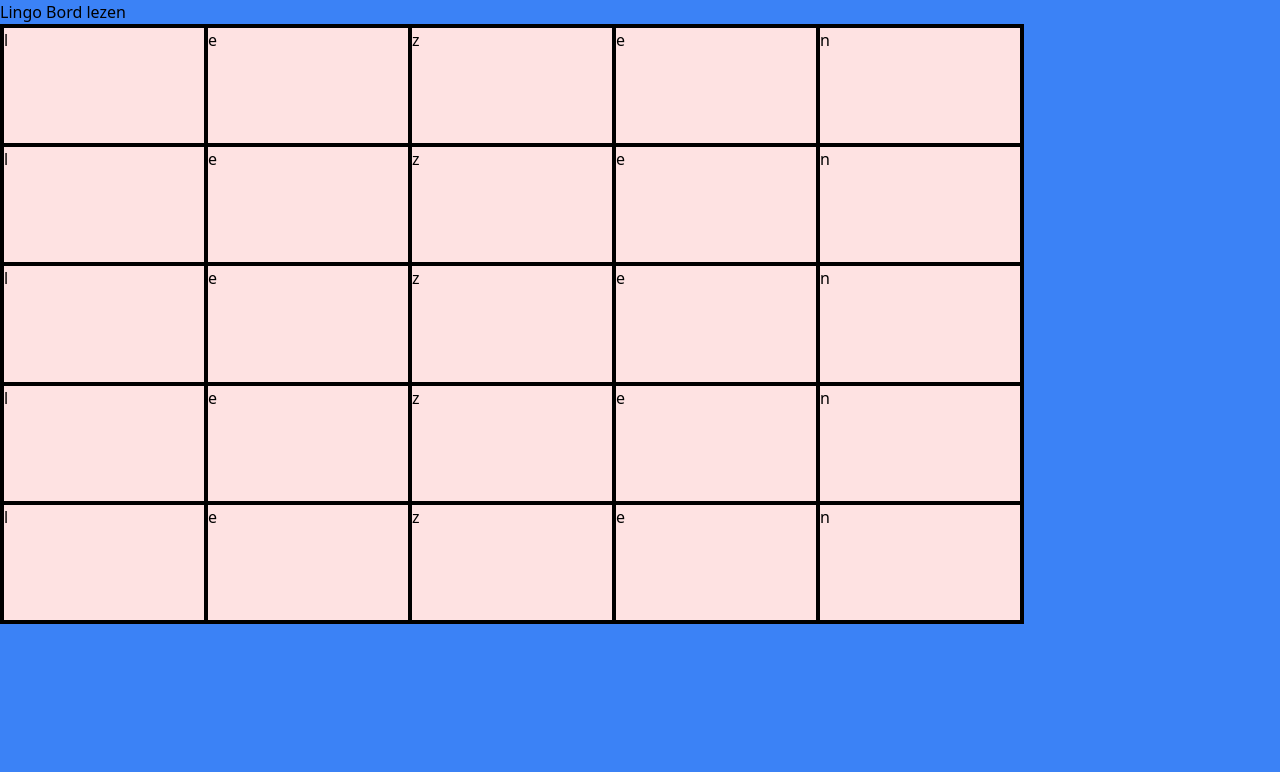
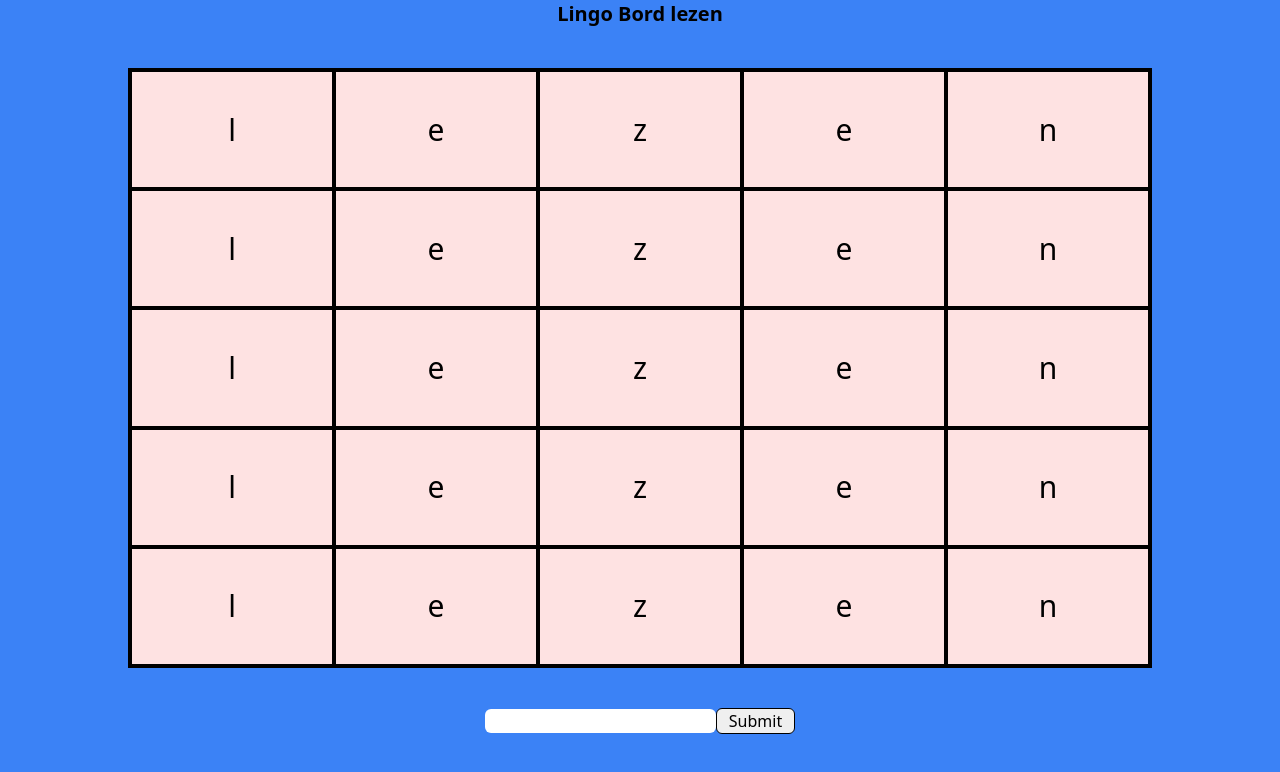
Before and after one commit to Renszit/spelletjespagina, a Nuxt app: page /lingo in a window 1280 px wide. Shown: the top 772 px of the page. Built offline with nearby package versions, Linux system fonts and the light colour scheme.

Commit message:
klein begin gemaakt en een paar styles toegevoegd

```diff
--- a/components/lingo/LingoBoard.vue
+++ b/components/lingo/LingoBoard.vue
@@ -1,29 +1,41 @@
 <template>
     <div class="w-full h-full">
-    <p>Lingo Bord {{ this.word }}</p>
-    <div class="border-2 border-black w-4/5 h-3/4 flex flex-col">
+        <p class="mb-10 flex justify-center text-xl font-semibold w-full">
+            Lingo Bord {{ this.word }}
+        </p>
+        <div class="border-2 border-black mx-auto w-4/5 h-3/4 flex flex-col">
             <Word :word="this.word" />
             <Word :word="this.word" />
             <Word :word="this.word" />
             <Word :word="this.word" />
             <Word :word="this.word" />
         </div>
+
+        <div class="mt-10 w-full space-x-3 flex justify-center">
+            <form action="">
+                <input class="rounded-md" maxLength="5" type="text" />
+                <input value="Submit"
+                    type="submit"
+                    class="border border-black px-3 rounded-md"
+                />
+            </form>
+        </div>
     </div>
 </template>
 
 <script>
-import Word from "./Word.vue";
+import Word from './Word.vue'
 export default {
-  name: "LingoBoard",
+    name: 'LingoBoard',
     data() {
         return {
-      word: "lezen",
-    };
+            word: 'lezen',
+        }
     },
     components: {
         Word,
     },
-};
+}
 // 5 rijen
 // 5 kolommen
 // 5 letters
--- a/components/lingo/Word.vue
+++ b/components/lingo/Word.vue
@@ -1,19 +1,29 @@
 <template lang="">
 	<div class="flex-1 flex bg-red-100">
 		<div class="w-1/5 h-full border-black border-2">
-      <p>{{ this.letters[0] }}</p>
+			<p class="text-3xl flex justify-center items-center w-full h-full">
+				{{ this.letters[0] }}
+			</p>
 		</div>
 		<div class="w-1/5 h-full border-black border-2">
-      <p>{{ this.letters[1] }}</p>
+			<p class="text-3xl flex justify-center items-center w-full h-full">
+				{{ this.letters[1] }}
+			</p>
 		</div>
 		<div class="w-1/5 h-full border-black border-2">
-      <p>{{ this.letters[2] }}</p>
+			<p class="text-3xl flex justify-center items-center w-full h-full">
+				{{ this.letters[2] }}
+			</p>
 		</div>
 		<div class="w-1/5 h-full border-black border-2">
-      <p>{{ this.letters[3] }}</p>
+			<p class="text-3xl flex justify-center items-center w-full h-full">
+				{{ this.letters[3] }}
+			</p>
 		</div>
 		<div class="w-1/5 h-full border-black border-2">
-      <p>{{ this.letters[4] }}</p>
+			<p class="text-3xl flex justify-center items-center w-full h-full">
+				{{ this.letters[4] }}
+			</p>
 		</div>
 	</div>
 </template>
```
Also changed, not shown: .prettierrc.js (added). Lines whose indentation alone changed are shown as unchanged.
